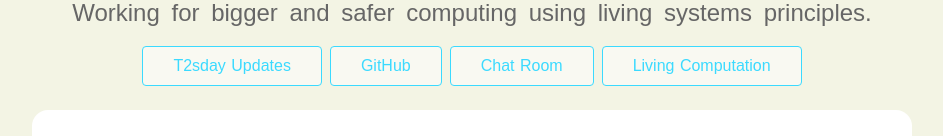
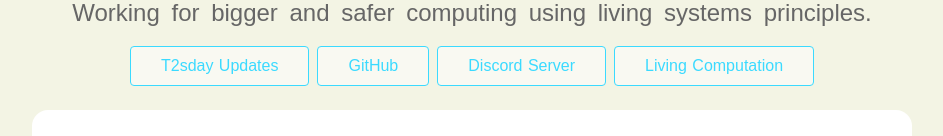
Before and after one commit to walpolea/t2tile-website, a Nuxt app: page / in a window 1280 px wide. Shown: the part 475-611 px from the top of the page, without its empty margins (168-1111 px from the left). Built offline with nearby package versions, Linux system fonts and the light colour scheme; a web font is replaced by a local one.

Commit message:
Try to link to discord server

```diff
--- a/components/SiteNav.vue
+++ b/components/SiteNav.vue
@@ -21,8 +21,8 @@
         </a>
       </li>
       <li>
-        <a href="https://gitter.im/t2tile/" target="_blank" class="button--blue"
-          >Chat Room</a
+        <a href="https://discord.com/channels/914987915564691476/914990837702733824" target="_blank" class="button--blue"
+          >Discord Server</a
         >
       </li>
       <li>
```
